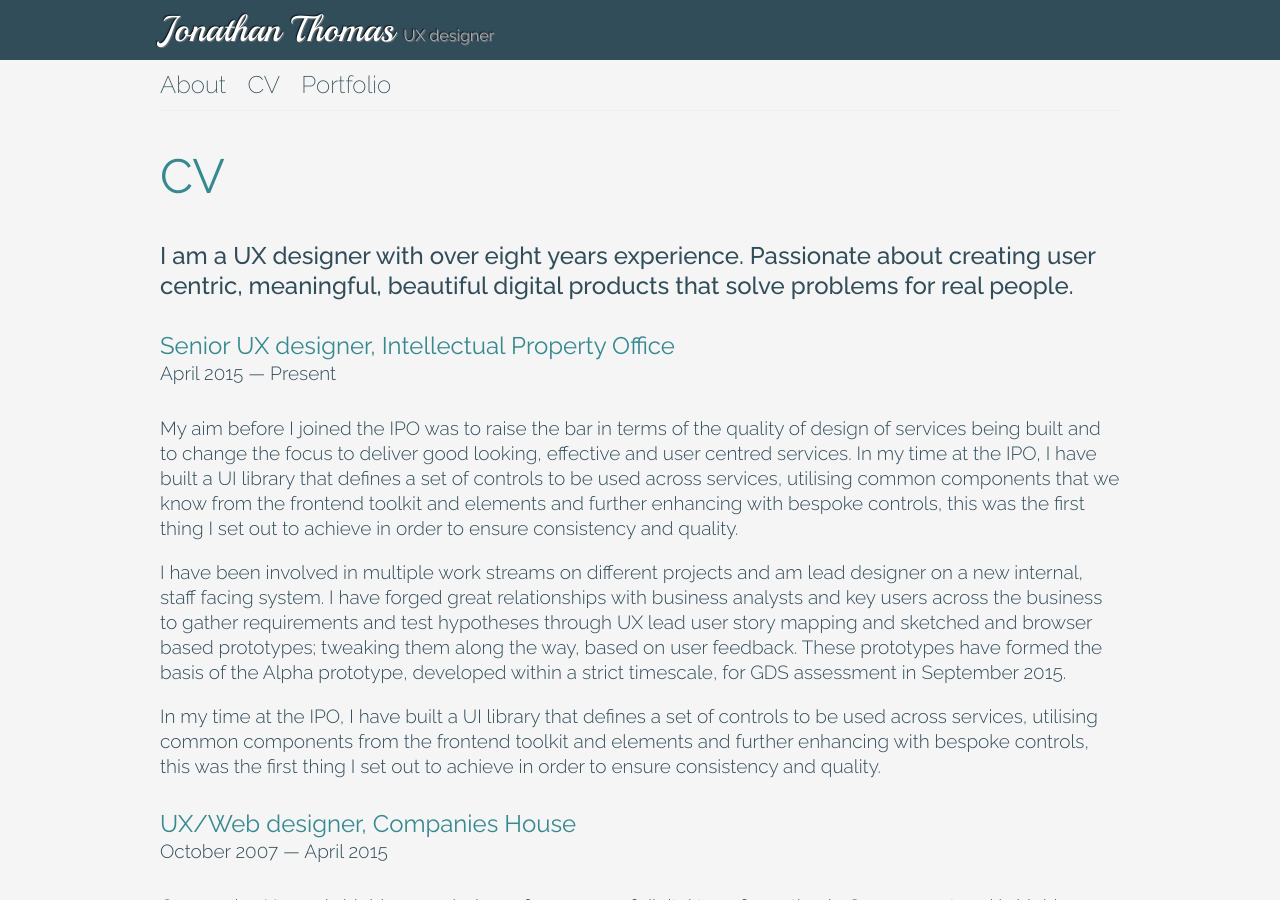
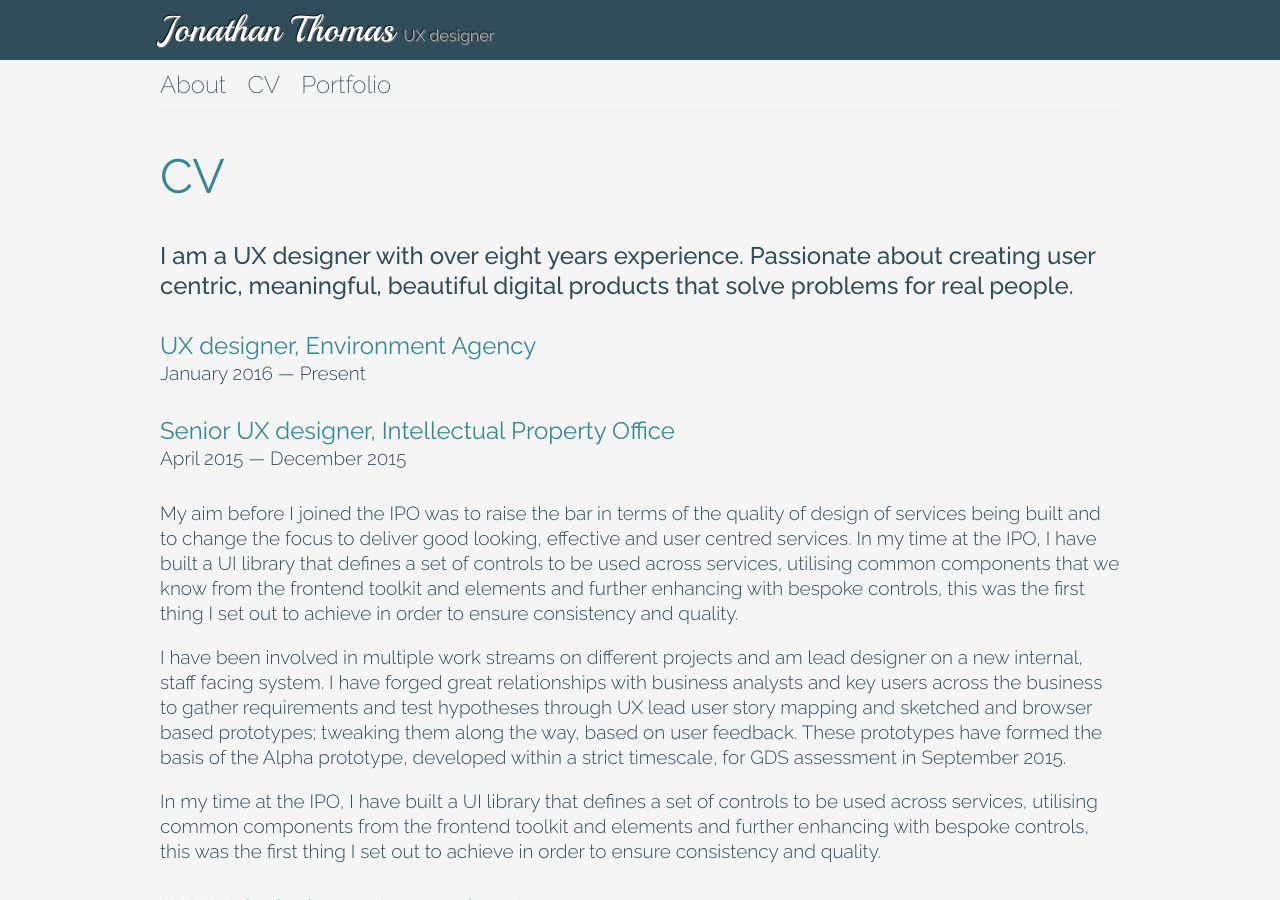
Before and after one commit to jonathanthomas83/jonathanthomas83.github.io, a Jekyll site: the page built from cv.md, in a window 1280 px wide and 900 px high. Built offline with Jekyll 4.4.1, drawn with Linux system fonts in a browser that asks for light colours; nearby versions of some CDN libraries.

Commit message:
Amended CV

```diff
--- a/cv.md
+++ b/cv.md
@@ -6,8 +6,14 @@ permalink: /cv/
 
 <p class="leading-text">I am a UX designer with over eight years experience. Passionate about creating user centric, meaningful, beautiful digital products that solve problems for real people.</p>
 
+
+  <h2 class="secondary-heading">UX designer, Environment Agency</h2>
+  <p class="sub-secondary-heading">January 2016 &mdash; Present</p>
+
+
+
   <h2 class="secondary-heading">Senior UX designer, Intellectual Property Office</h2>
-  <p class="sub-secondary-heading">April 2015 &mdash; Present</p>
+  <p class="sub-secondary-heading">April 2015 &mdash; December 2015</p>
 
   My aim before I joined the IPO was to raise the bar in terms of the quality of design of services being built and to change the focus to deliver good looking, effective and user centred services. In my time at the IPO, I have built a UI library that defines a set of controls to be used across services, utilising common components that we know from the frontend toolkit and elements and further enhancing with bespoke controls, this was the first thing I set out to achieve in order to ensure consistency and quality.
 
```
